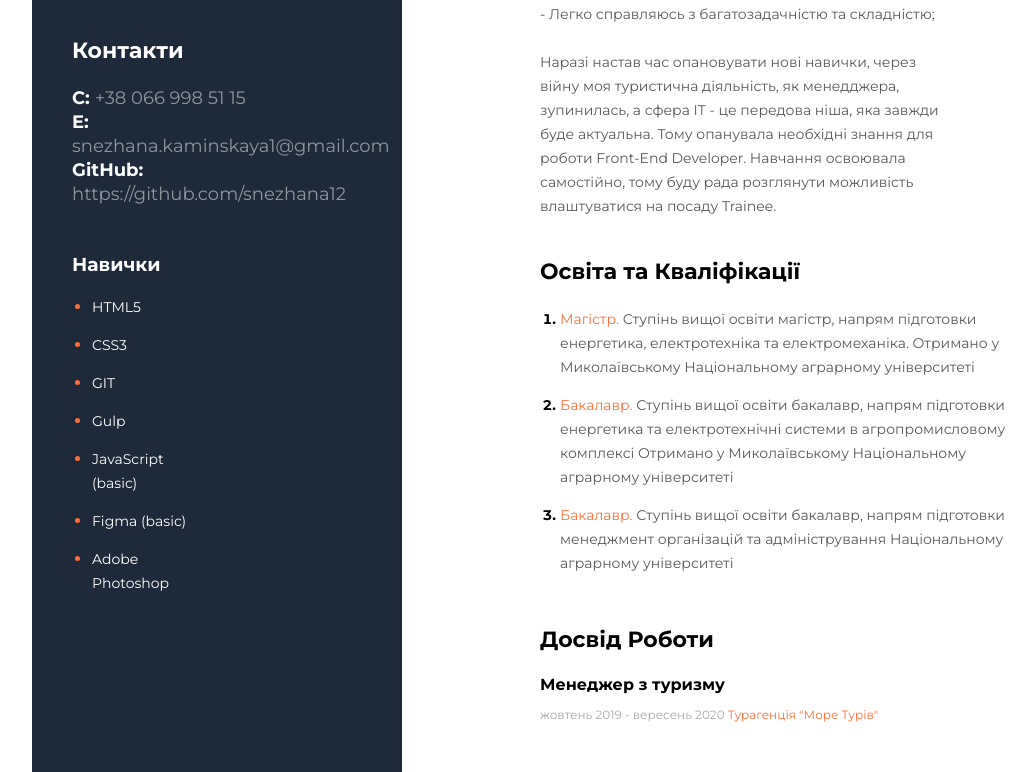
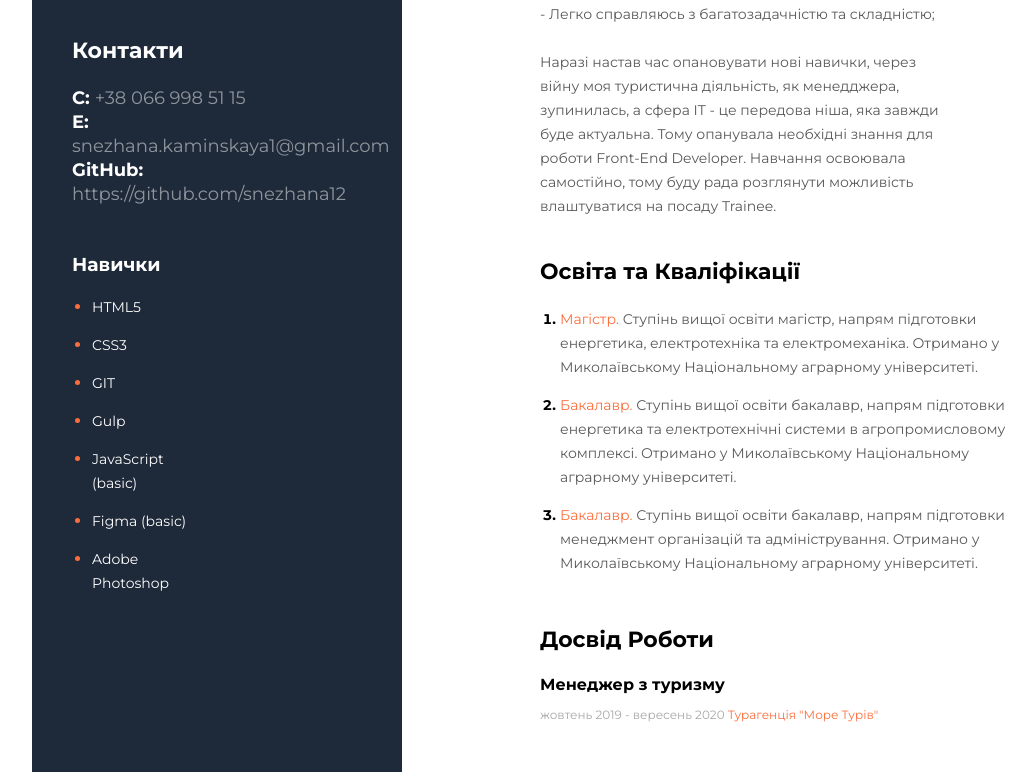
Before and after one commit to snezhana12/resume, a plain HTML site: page index.html in a window 1280 px wide. Shown: the part 500-1272 px from the top of the page, without its empty margins (64-1100 px from the left). Drawn offline with Linux system fonts and the light colour scheme.

Commit message:
Update index.html

```diff
--- a/index.html
+++ b/index.html
@@ -39,22 +39,22 @@
               <p>
                 <span>Магістр.</span>  Ступінь вищої освіти магістр, напрям підготовки
                 енергетика, електротехніка та електромеханіка. Отримано у
-                Миколаївському Національному аграрному університеті
+                Миколаївському Національному аграрному університеті.
               </p>
             </li>
             <li>
               <p>
                 <span>Бакалавр.</span>  Ступінь вищої освіти бакалавр, напрям підготовки
                 енергетика та електротехнічні системи в агропромисловому
-                комплексі Отримано у Миколаївському Національному аграрному
-                університеті
+                комплексі. Отримано у Миколаївському Національному аграрному
+                університеті.
               </p>
             </li>
             <li>
               <p>
                 <span>Бакалавр.</span> Ступінь вищої освіти бакалавр, напрям підготовки
-                менеджмент організацій та адміністрування Національному
-                аграрному університеті
+                менеджмент організацій та адміністрування. Отримано у Миколаївському Національному
+                аграрному університеті.
               </p>
             </li>
           </ol>
```
